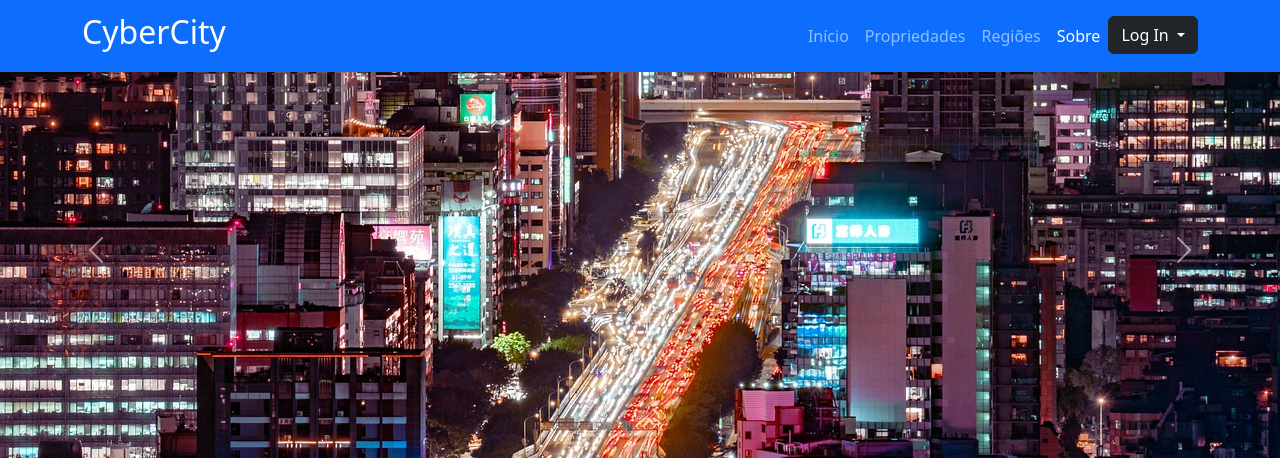
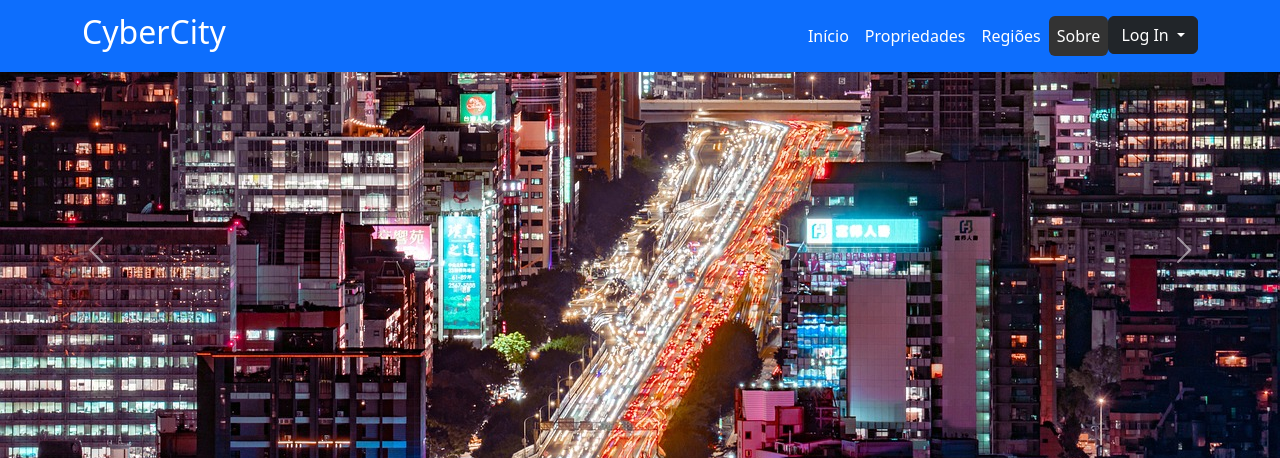
Before and after one commit to Lucas-heck-acosta/cyberCity, a plain HTML site: page index.html in a window 1280 px wide. Shown: the top 458 px of the page. Drawn offline with nearby package versions, Linux system fonts and the light colour scheme.

Commit message:
update navbar color

```diff
--- a/index.html
+++ b/index.html
@@ -16,6 +16,16 @@
             width: 100%;
             height: 100%;
             object-fit: cover;
+        }
+
+        .nav .nav-link.active
+        {
+            background-color: #333;
+            color: #fff;
+        }
+        .nav .nav-link, .navbar-brand
+        {
+            color: #fff;
         }
         .card
         {
```
